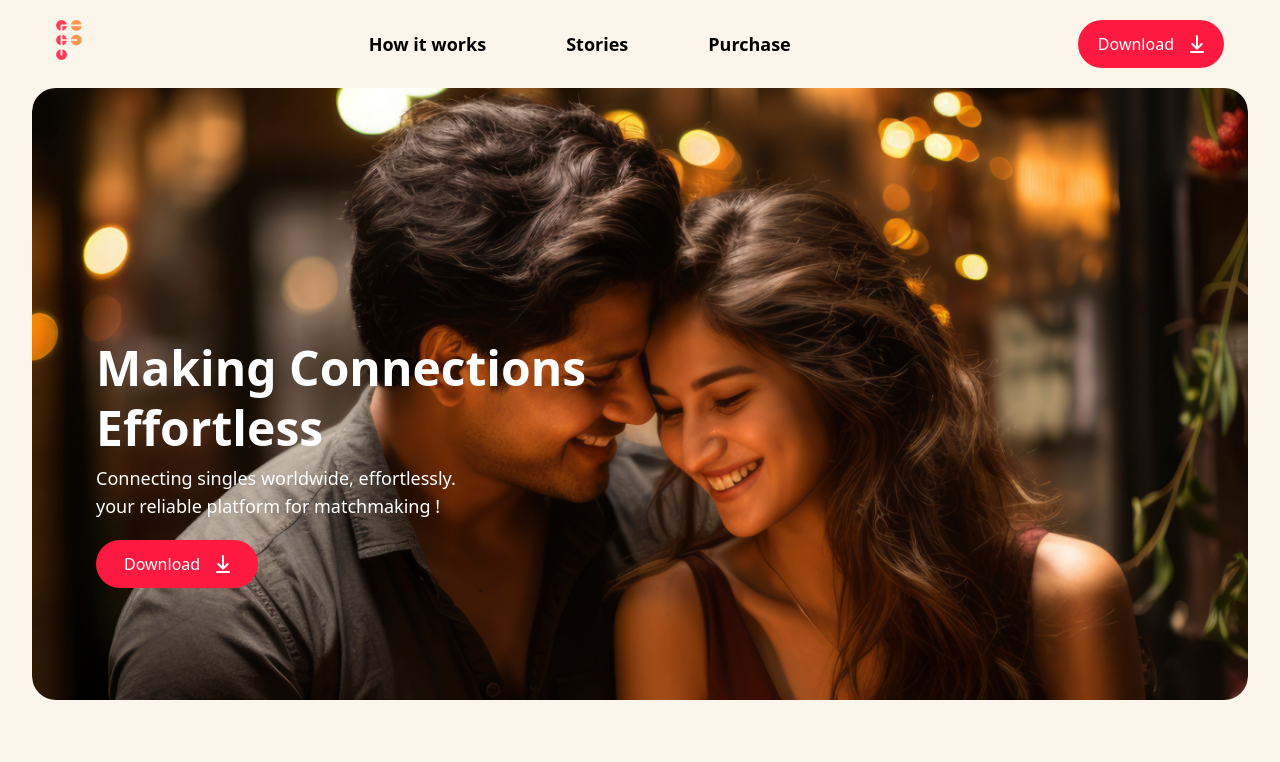
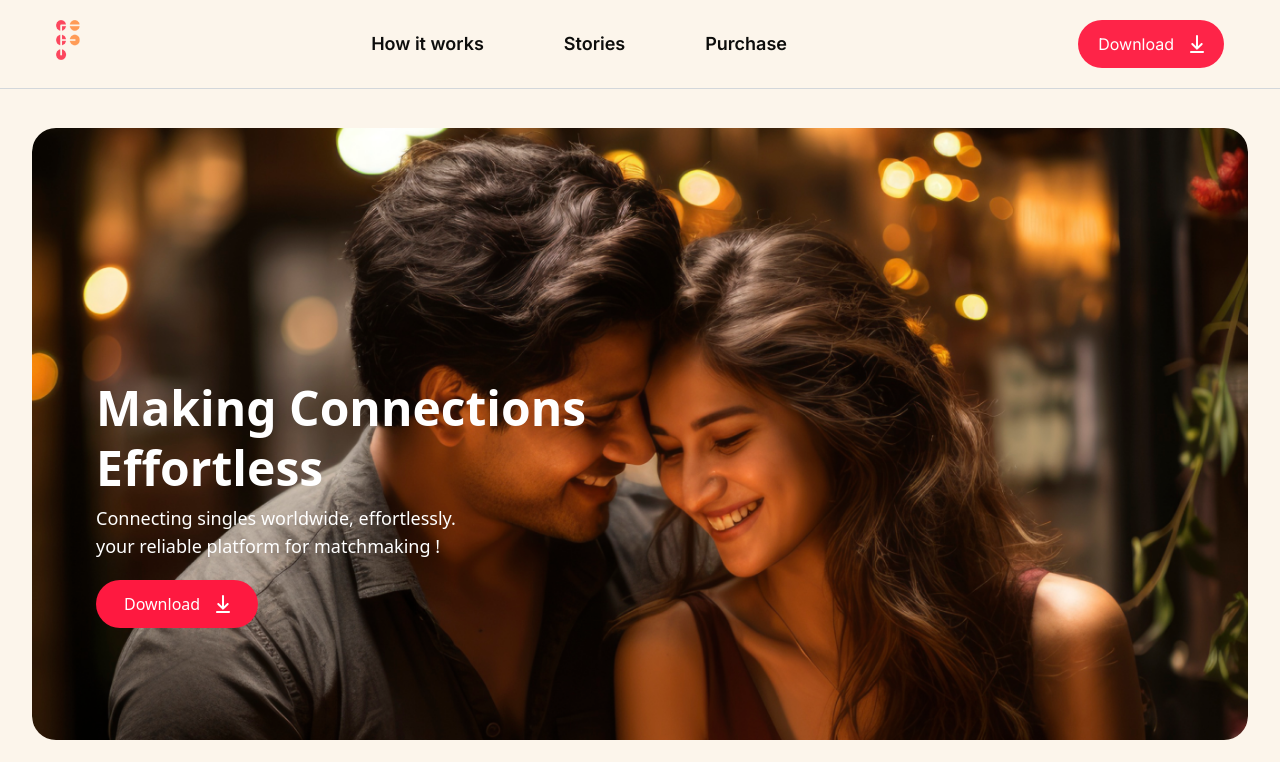
Before and after one commit to MCABEE/firstlook_website_new, a Next.js app: page / in a window 1280 px wide. Shown: the top 762 px of the page. Built offline with nearby package versions, Linux system fonts and the light colour scheme.

Commit message:
Navbar jump fixed

```diff
--- a/src/app/(user)/contact/page.jsx
+++ b/src/app/(user)/contact/page.jsx
@@ -1,31 +1,7 @@
-"use client"
-import Navbar from '@/components/Navbar'
-import { useEffect, useState } from "react";
-
 const Contact = () => {
-    const [isScrolled, setIsScrolled] = useState(false);
-
-    useEffect(() => {
-        const handleScroll = () => {
-            if (window.scrollY > 0) {
-                setIsScrolled(true);
-            } else {
-                setIsScrolled(false);
-            }
-        };
-
-        window.addEventListener('scroll', handleScroll);
-
-        return () => {
-            window.removeEventListener('scroll', handleScroll);
-        };
-    }, []);
     return (
         <>
-            <div className='font-sans'>
-                <div className={isScrolled ? 'fixed top-0 w-full z-10 bg-[#FCF5EB] py-5 opacity-95 border-b border-gray-300' : 'relative mt-5 mb-5'}>
-                    <Navbar />
-                </div>
+            <div className='font-sans mt-28 md:mt-32 mb-10'>
                 <div className="flex justify-center items-center">
                     <section className="bg-white px-7 py-12 sm:px-16 sm:py-16 md:px-20 md:py-16 xl:px-28 xl:py-16 h-fit rounded-3xl w-[95%] xl:w-[1150px]">
                         <p className='font-semibold text-[28px] sm:text-5xl mb-5'>
--- a/src/app/layout.jsx
+++ b/src/app/layout.jsx
@@ -1,4 +1,5 @@
 import { Inter } from "next/font/google";
+import Navbar from "@/components/Navbar";
 import "./globals.css";
 
 const inter = Inter({ subsets: ["latin"] });
@@ -14,7 +15,10 @@ export const metadata = {
 export default function RootLayout({ children }) {
   return (
     <html lang="en">
-      <body className={inter.className}>{children}</body>
+      <body className={inter.className}>
+        <Navbar />
+        {children}
+      </body>
     </html>
   );
 }
--- a/src/app/page.jsx
+++ b/src/app/page.jsx
@@ -1,38 +1,17 @@
 "use client"
-import Navbar from "@/components/Navbar";
 import Image from "next/image";
 import img1 from '../../public/asset/img_1.png'
 import reel1 from '../../public/asset/reel_1.png'
 import feed1 from '../../public/asset/feed_1.png'
 import chat1 from '../../public/asset/chat_1.png'
 import chat2 from '../../public/asset/chat_2.png'
-import { useEffect, useState } from "react";
 import Footer from "@/components/Footer";
 
 export default function Home() {
-  const [isScrolled, setIsScrolled] = useState(false);
 
-  useEffect(() => {
-    const handleScroll = () => {
-      if (window.scrollY > 0) {
-        setIsScrolled(true);
-      } else {
-        setIsScrolled(false);
-      }
-    };
-
-    window.addEventListener('scroll', handleScroll);
-
-    return () => {
-      window.removeEventListener('scroll', handleScroll);
-    };
-  }, []);
   return (
     <div className='font-sans'>
-      <div className={isScrolled ? 'fixed top-0 w-full z-10 bg-[#FCF5EB] py-5 opacity-95 border-b border-gray-300' : 'relative mt-5 mb-5'}>
-        <Navbar />
-      </div>
-      <div className="flex justify-center">
+      <div className="flex justify-center mt-28 md:mt-32">
         <section className="w-[95%] relative rounded-3xl bg-[url('../../public/asset/hero_bg_new.png')] bg-cover bg-center bg-no-repeat">
           <div className="relative mx-auto max-w-screen-xl px-6 sm:px-20 py-28 lg:py-28 lg:flex lg:items-center lg:px-16">
             <div className="max-w-xl text-left mt-72 sm:mt-36">
@@ -279,7 +258,7 @@ export default function Home() {
         </div>
       </div>
       <div>
-        <Footer/>
+        <Footer />
       </div>
     </div>
   );
--- a/src/components/Navbar.jsx
+++ b/src/components/Navbar.jsx
@@ -1,16 +1,18 @@
 "use client"
+import { useState } from 'react'
+import Link from 'next/link'
 import Image from 'next/image'
 import logo from '../../public/asset/fs_logo.png'
-import { useState } from 'react'
-import Link from 'next/link'
 
 const Navbar = () => {
     const [isOpen, setIsOpen] = useState(false)
     return (
-        <>
+        <nav className={'fixed top-0 w-full z-10 bg-[#FCF5EB] py-5 opacity-95 border-b border-gray-300'}>
             <div className='md:block hidden'>
                 <div className='px-14 flex'>
-                    <Image className='h-[40px] w-[28px]' width={100} src={logo} alt="logo" />
+                    <Link href={'/'}>
+                        <Image className='h-[40px] w-[28px]' width={100} src={logo} alt="logo" />
+                    </Link>
                     <div className='flex justify-center text-lg font-semibold items-center w-full gap-20'>
                         <p>
                             How it works
@@ -55,7 +57,7 @@ const Navbar = () => {
                             </div>
                         </div>
 
-                        <div className='flex flex-col justify-center items-center h-screen text-xl font-semibold space-y-5 -mt-8'>
+                        <nav className='flex flex-col justify-center items-center h-screen text-xl font-semibold space-y-5 -mt-8'>
                             <p>
                                 Home
                             </p>
@@ -83,13 +85,15 @@ const Navbar = () => {
                             <Link href='/contact' >
                                 Contact
                             </Link>
-                        </div>
+                        </nav>
                     </div>
                 </div>
                 :
                 <div className='md:hidden block'>
                     <div className='w-screen px-5 flex'>
-                        <Image className='h-[30px] w-[18px]' width={100} src={logo} alt="logo" />
+                        <Link href={"/"}>
+                            <Image className='h-[30px] w-[18px]' width={100} src={logo} alt="logo" />
+                        </Link>
 
                         <div onClick={() => { setIsOpen(true) }} className='flex justify-end w-screen items-center'>
                             <svg width="20" height="15" viewBox="0 0 20 15" fill="none" xmlns="http://www.w3.org/2000/svg">
@@ -100,7 +104,7 @@ const Navbar = () => {
                         </div>
                     </div>
                 </div>}
-        </>
+        </nav>
     )
 }
 
```
